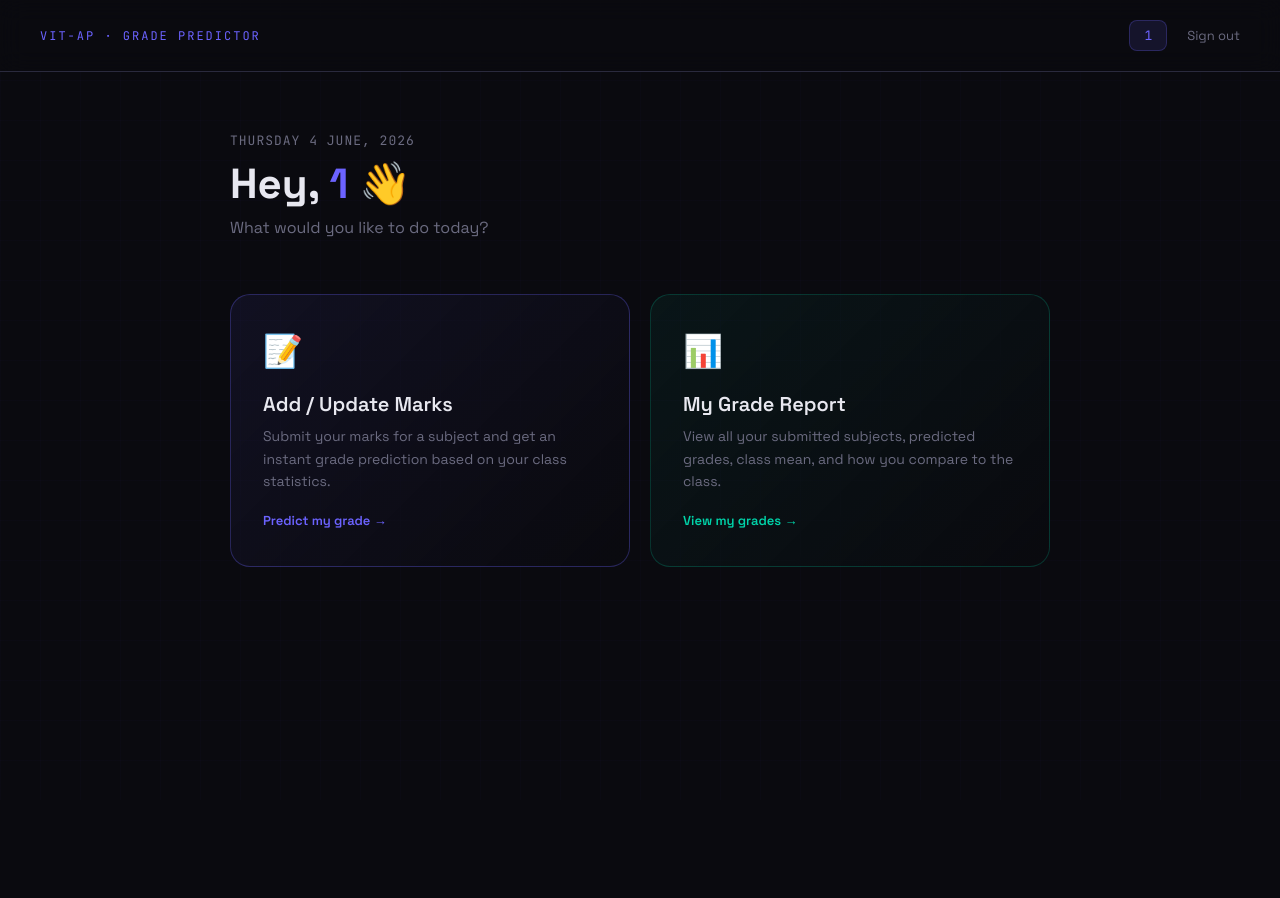
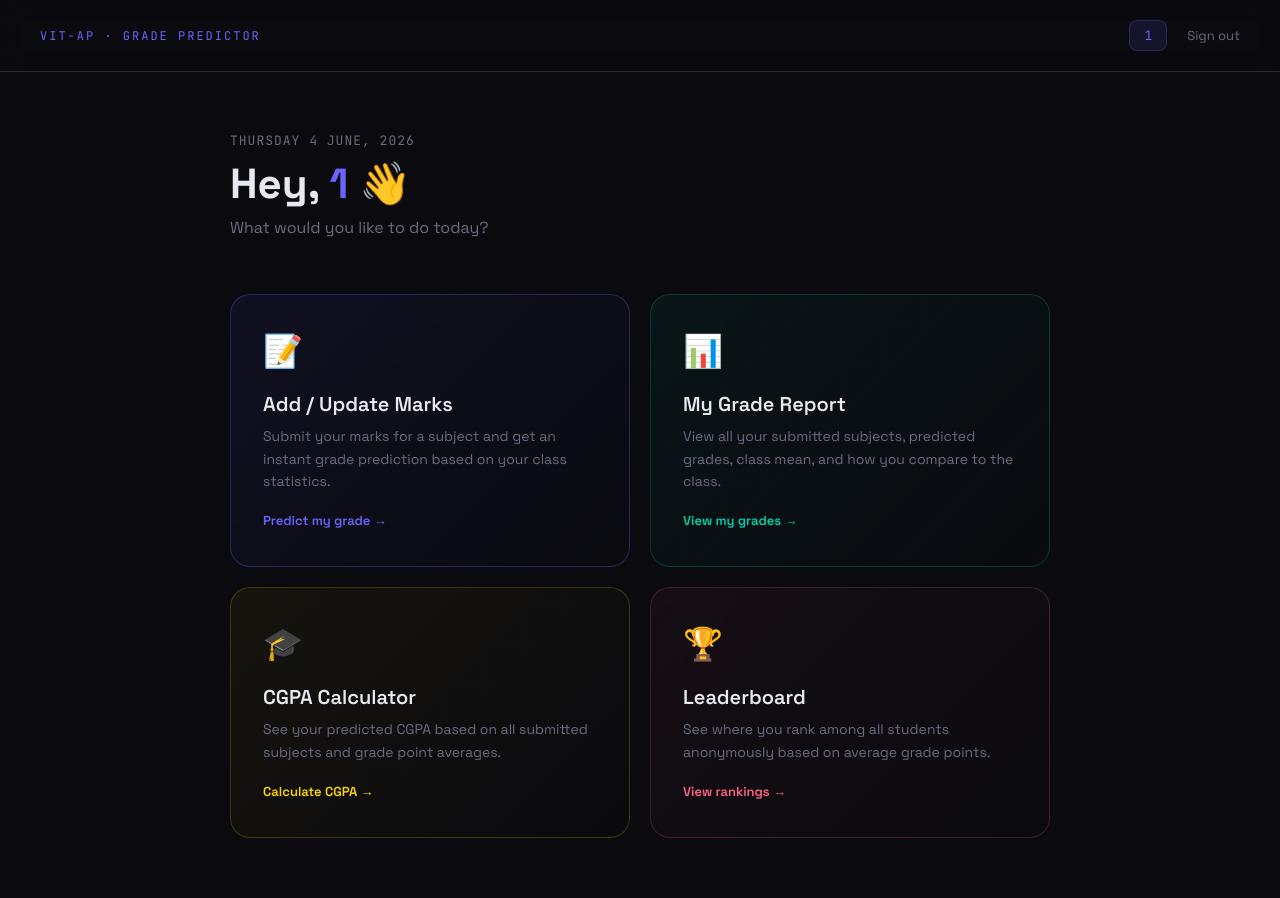
Before and after one commit to Jinal-Shah-2K6/vitap-grade-predictor, a Flask app: page /dashboard in a window 1280 px wide. Before the commit the page ends 567 px from the top, so only its background shows below. Run offline with Flask 3, Linux system fonts and the light colour scheme; the visitor is signed in with stand-in values (Sample User, id 1).

Commit message:
Add CGPA calculator, leaderboard, fix grade boundaries

```diff
--- a/app.py
+++ b/app.py
@@ -4,11 +4,11 @@
 app = Flask(__name__)
 app.secret_key = "vitap_grade_secret_2024"
 
-BASE_DIR = os.path.dirname(os.path.abspath(__file__))
-DATA_FILE  = os.path.join(BASE_DIR,"database","data.json")
-USERS_FILE  = os.path.join(BASE_DIR,"database","users.json")
+BASE_DIR   = os.path.dirname(os.path.abspath(__file__))
+DATA_FILE  = os.path.join(BASE_DIR, "database", "data.json")
+USERS_FILE = os.path.join(BASE_DIR, "database", "users.json")
 
-for folder in ["database"]:
+for folder in [os.path.join(BASE_DIR, "database")]:
     if not os.path.exists(folder):
         os.makedirs(folder)
 
@@ -36,14 +36,12 @@
 
 
 def compute_grade(marks, mean_marks, sd):
-    s_boundary = max(mean_marks + 1.5 * sd, 90)
+    s_boundary = max(mean_marks + 1.5 * sd, 80)   # S never starts below 80
     a_boundary = mean_marks + 0.5 * sd
     b_boundary = mean_marks - 0.5 * sd
     c_boundary = mean_marks - 1.0 * sd
     d_boundary = mean_marks - 1.5 * sd
-    e_boundary = mean_marks - 2.0 * sd
-    if e_boundary > 50:
-        e_boundary = 50
+    e_boundary = min(mean_marks - 2.0 * sd, 50)   # F never starts above 50
 
     if marks >= s_boundary:    grade = "S"
     elif marks >= a_boundary:  grade = "A"
@@ -55,6 +53,9 @@
 
     return grade, round(s_boundary,2), round(a_boundary,2), round(b_boundary,2), \
            round(c_boundary,2), round(d_boundary,2), round(e_boundary,2)
+
+
+GRADE_POINTS = {"S": 10, "A": 9, "B": 8, "C": 7, "D": 6, "E": 5, "F": 0}
 
 
 # ── AUTH ──────────────────────────────────────────────
@@ -96,8 +97,8 @@
         else:
             users.append({
                 "student_id": reg,
-                "email": email,
-                "password": hash_password(pw)
+                "email":      email,
+                "password":   hash_password(pw)
             })
             save_json(USERS_FILE, users)
             session["student_id"] = reg
@@ -214,5 +215,85 @@
         student_id=student_id, submissions=submissions)
 
 
+# ── CGPA ──────────────────────────────────────────────
+
+@app.route("/cgpa")
+def cgpa():
+    if "student_id" not in session:
+        return redirect(url_for("login"))
+
+    student_id = session["student_id"]
+    data       = load_json(DATA_FILE)
+
+    student_entries = [e for e in data if e.get("student_id") == student_id]
+    subjects = []
+
+    for entry in student_entries:
+        subject_marks = [
+            e["marks"] for e in data
+            if e["faculty_id"] == entry["faculty_id"] and e["subject"] == entry["subject"]
+        ]
+        mean_marks = round(statistics.mean(subject_marks), 2)
+        sd = round(statistics.stdev(subject_marks), 2) if len(subject_marks) > 1 else 0
+        grade, *_ = compute_grade(entry["marks"], mean_marks, sd)
+
+        subjects.append({
+            "subject": entry["subject"],
+            "grade":   grade,
+            "points":  GRADE_POINTS[grade]
+        })
+
+    return render_template("cgpa.html",
+        student_id=student_id, subjects=subjects)
+
+
+# ── LEADERBOARD ───────────────────────────────────────
+
+@app.route("/leaderboard")
+def leaderboard():
+    if "student_id" not in session:
+        return redirect(url_for("login"))
+
+    data = load_json(DATA_FILE)
+
+    student_scores = {}
+    for entry in data:
+        sid = entry.get("student_id")
+        if not sid:
+            continue
+
+        subject_marks = [
+            e["marks"] for e in data
+            if e["faculty_id"] == entry["faculty_id"] and e["subject"] == entry["subject"]
+        ]
+        mean_marks = round(statistics.mean(subject_marks), 2)
+        sd = round(statistics.stdev(subject_marks), 2) if len(subject_marks) > 1 else 0
+        grade, *_ = compute_grade(entry["marks"], mean_marks, sd)
+
+        if sid not in student_scores:
+            student_scores[sid] = {"points": [], "student_id": sid}
+        student_scores[sid]["points"].append(GRADE_POINTS[grade])
+
+    leaderboard_data = []
+    for sid, val in student_scores.items():
+        avg = round(sum(val["points"]) / len(val["points"]), 2)
+        leaderboard_data.append({
+            "student_id":  sid,
+            "avg_points":  avg,
+            "subjects":    len(val["points"]),
+            "is_me":       sid == session["student_id"]
+        })
+
+    leaderboard_data.sort(key=lambda x: x["avg_points"], reverse=True)
+
+    for i, entry in enumerate(leaderboard_data):
+        entry["rank"] = i + 1
+        entry["display"] = (entry["student_id"] + " (You)") if entry["is_me"] else f"Student #{i+1}"
+
+    return render_template("leaderboard.html",
+        student_id=session["student_id"],
+        leaderboard=leaderboard_data)
+
+
 if __name__ == "__main__":
     app.run(debug=True)
--- a/templates/dashboard.html
+++ b/templates/dashboard.html
@@ -16,40 +16,35 @@
   .reg-badge { background:rgba(108,99,255,0.12); border:1px solid rgba(108,99,255,0.25); border-radius:8px; padding:6px 14px; font-size:13px; font-family:'JetBrains Mono',monospace; color:var(--accent); }
   .logout { color:var(--muted); font-size:13px; text-decoration:none; transition:color 0.2s; }
   .logout:hover { color:var(--accent2); }
-
   .main { position:relative; z-index:1; max-width:900px; margin:0 auto; padding:60px 40px; }
   .greeting { margin-bottom:56px; animation:fadeUp 0.6s ease both; }
   .greeting .time { font-size:13px; color:var(--muted); font-family:'JetBrains Mono',monospace; letter-spacing:1px; margin-bottom:12px; }
   .greeting h1 { font-size:42px; font-weight:700; line-height:1.1; }
   .greeting h1 span { color:var(--accent); }
   .greeting p { color:var(--muted); font-size:16px; margin-top:10px; }
-
   .cards { display:grid; grid-template-columns:1fr 1fr; gap:20px; }
-  .action-card {
-    background:var(--surface);
-    border:1px solid var(--border);
-    border-radius:20px;
-    padding:36px 32px;
-    text-decoration:none;
-    color:var(--text);
-    transition:transform 0.2s, border-color 0.2s, box-shadow 0.2s;
-    animation:fadeUp 0.6s ease both;
-    cursor:pointer;
-    display:block;
-  }
+  .action-card { background:var(--surface); border:1px solid var(--border); border-radius:20px; padding:36px 32px; text-decoration:none; color:var(--text); transition:transform 0.2s, border-color 0.2s, box-shadow 0.2s; animation:fadeUp 0.6s ease both; cursor:pointer; display:block; }
   .action-card:nth-child(1) { animation-delay:0.1s; }
   .action-card:nth-child(2) { animation-delay:0.2s; }
-  .action-card:hover { transform:translateY(-4px); border-color:var(--accent); box-shadow:0 12px 40px rgba(108,99,255,0.15); }
+  .action-card:nth-child(3) { animation-delay:0.3s; }
+  .action-card:nth-child(4) { animation-delay:0.4s; }
+  .action-card:hover { transform:translateY(-4px); box-shadow:0 12px 40px rgba(108,99,255,0.15); }
   .card-icon { font-size:32px; margin-bottom:20px; }
   .card-title { font-size:20px; font-weight:600; margin-bottom:8px; }
   .card-desc { color:var(--muted); font-size:14px; line-height:1.6; }
-  .card-arrow { display:inline-block; margin-top:20px; font-size:13px; color:var(--accent); font-weight:600; }
-
-  .action-card.primary { border-color:rgba(108,99,255,0.3); background:linear-gradient(135deg,rgba(108,99,255,0.08),rgba(10,10,15,1)); }
-  .action-card.secondary { border-color:rgba(0,212,170,0.2); background:linear-gradient(135deg,rgba(0,212,170,0.06),rgba(10,10,15,1)); }
-  .action-card.secondary .card-arrow { color:var(--success); }
-  .action-card.secondary:hover { border-color:var(--success); box-shadow:0 12px 40px rgba(0,212,170,0.12); }
-
+  .card-arrow { display:inline-block; margin-top:20px; font-size:13px; font-weight:600; }
+  .card-1 { border-color:rgba(108,99,255,0.3); background:linear-gradient(135deg,rgba(108,99,255,0.08),rgba(10,10,15,1)); }
+  .card-1:hover { border-color:var(--accent); }
+  .card-1 .card-arrow { color:var(--accent); }
+  .card-2 { border-color:rgba(0,212,170,0.2); background:linear-gradient(135deg,rgba(0,212,170,0.06),rgba(10,10,15,1)); }
+  .card-2:hover { border-color:var(--success); box-shadow:0 12px 40px rgba(0,212,170,0.12); }
+  .card-2 .card-arrow { color:var(--success); }
+  .card-3 { border-color:rgba(255,215,0,0.2); background:linear-gradient(135deg,rgba(255,215,0,0.05),rgba(10,10,15,1)); }
+  .card-3:hover { border-color:#ffd700; box-shadow:0 12px 40px rgba(255,215,0,0.1); }
+  .card-3 .card-arrow { color:#ffd700; }
+  .card-4 { border-color:rgba(255,101,132,0.2); background:linear-gradient(135deg,rgba(255,101,132,0.05),rgba(10,10,15,1)); }
+  .card-4:hover { border-color:var(--accent2); box-shadow:0 12px 40px rgba(255,101,132,0.1); }
+  .card-4 .card-arrow { color:var(--accent2); }
   @keyframes fadeUp { from{opacity:0;transform:translateY(20px)} to{opacity:1;transform:translateY(0)} }
 </style>
 </head>
@@ -71,18 +66,32 @@
   </div>
 
   <div class="cards">
-    <a href="/add" class="action-card primary">
+    <a href="/add" class="action-card card-1">
       <div class="card-icon">📝</div>
       <div class="card-title">Add / Update Marks</div>
       <div class="card-desc">Submit your marks for a subject and get an instant grade prediction based on your class statistics.</div>
       <div class="card-arrow">Predict my grade →</div>
     </a>
 
-    <a href="/grades" class="action-card secondary">
+    <a href="/grades" class="action-card card-2">
       <div class="card-icon">📊</div>
       <div class="card-title">My Grade Report</div>
       <div class="card-desc">View all your submitted subjects, predicted grades, class mean, and how you compare to the class.</div>
       <div class="card-arrow">View my grades →</div>
+    </a>
+
+    <a href="/cgpa" class="action-card card-3">
+      <div class="card-icon">🎓</div>
+      <div class="card-title">CGPA Calculator</div>
+      <div class="card-desc">See your predicted CGPA based on all submitted subjects and grade point averages.</div>
+      <div class="card-arrow">Calculate CGPA →</div>
+    </a>
+
+    <a href="/leaderboard" class="action-card card-4">
+      <div class="card-icon">🏆</div>
+      <div class="card-title">Leaderboard</div>
+      <div class="card-desc">See where you rank among all students anonymously based on average grade points.</div>
+      <div class="card-arrow">View rankings →</div>
     </a>
   </div>
 </div>
```
Also changed, not shown: templates/cgpa.html (added, +89 -0 lines), templates/leaderboard.html (added, +83 -0 lines).
